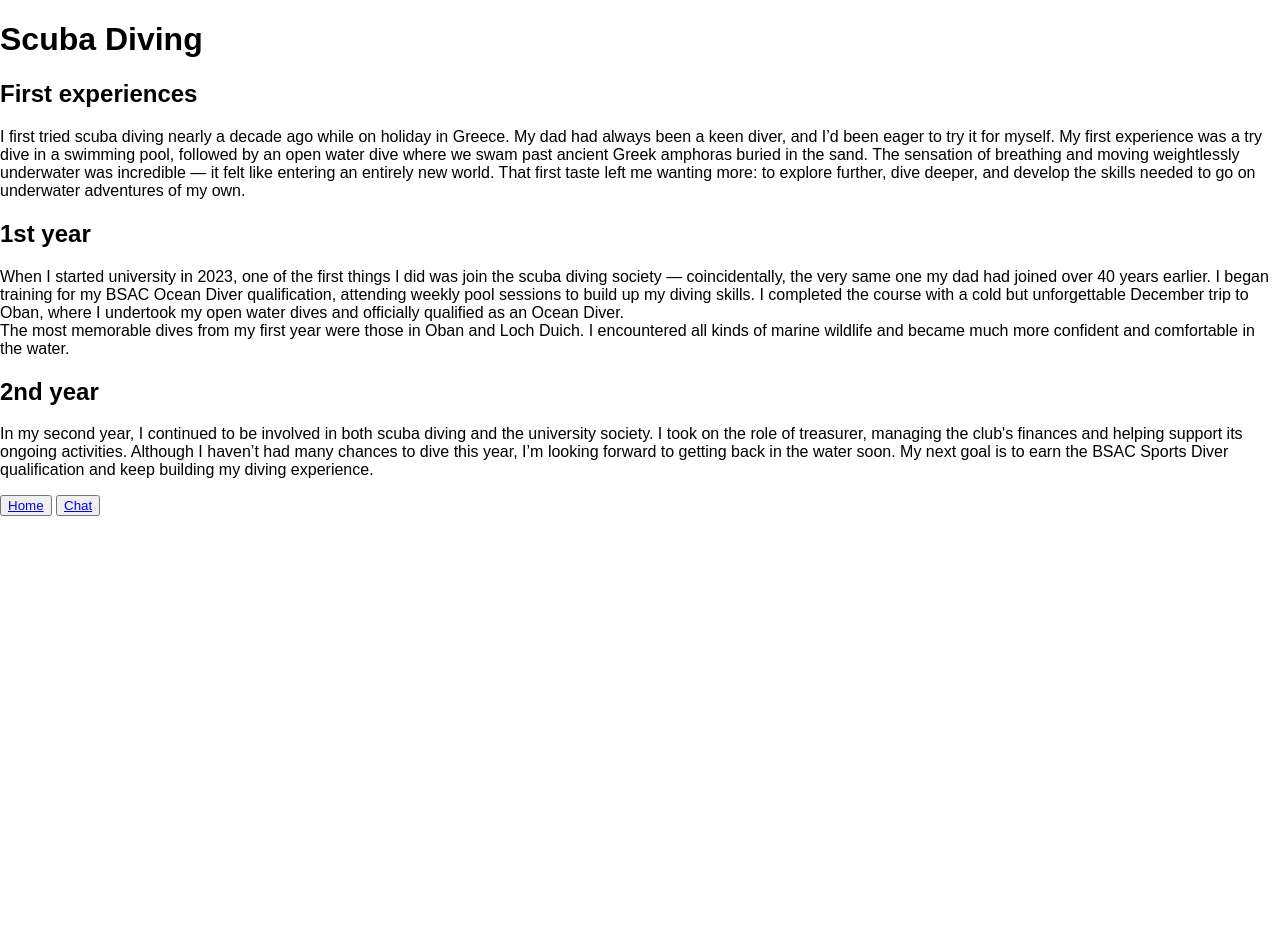
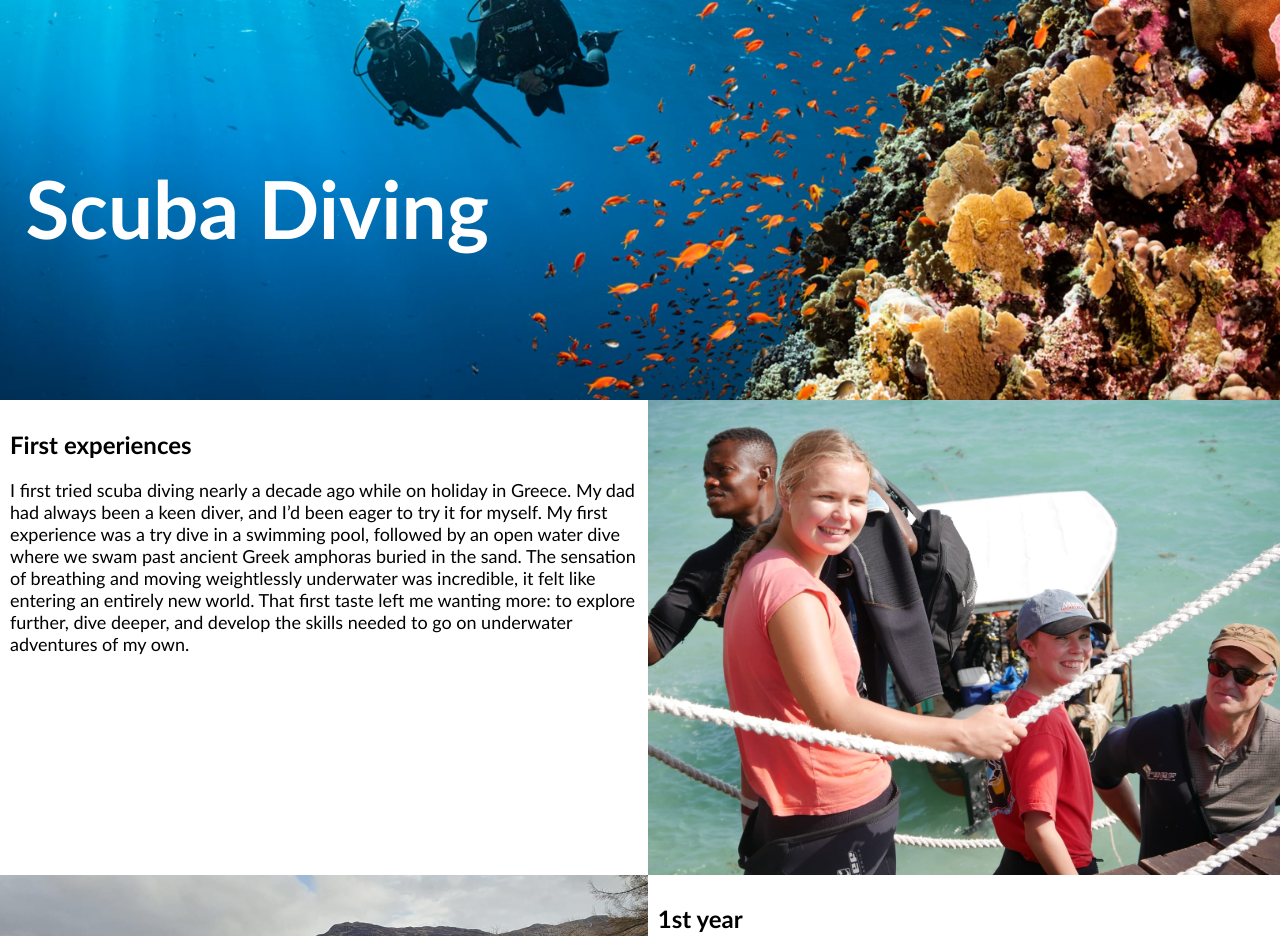
Before and after one commit to RossPottt/Project2, a plain HTML site: page CA4/public/info.html in a window 1280 px wide. Shown: the top 936 px of the page. Before the commit the page ends 800 px from the top, so only its background shows below. Drawn offline with Linux system fonts and the light colour scheme.

Commit message:
css changes

```diff
--- a/CA4/public/css/demo.css
+++ b/CA4/public/css/demo.css
@@ -1,12 +1,87 @@
-* {
-    box-sizing: border-box;
+ /*styling that affects all pages*/
+
+  /*default styling, unless overriden*/
+  body {
+    margin: 0px; /*ensures content is flush with the side of the page*/
+    padding: 0px;
+    color:;
+    font-family: 'Trebuchet MS', 'Lucida Sans Unicode', 'Lucida Grande', 'Lucida Sans', Arial, sans-serif;
   }
 
-  body {
-    margin: 0;
-    font-family: Arial, Helvetica, sans-serif;
+  p {
+    font-size: large;
   }
 
+  h1 {
+    margin: 0px;
+    padding: 0px;
+  }
+
+  main {
+    margin-block-end: 15px;
+  }
+
+  footer {
+    background-color: deepskyblue;
+    padding: 20px;
+    margin-top: 0px;
+  }
+
+  /*Unless overriden, images will scale down to fit mobile screens, but not increase in size*/
+  img {
+    max-width: 100%;
+  }
+
+  /*style for the index page*/
+
+    .index_header {
+      background-image: url('../images/skydive.jpg');
+      height: 400px;
+      background-size: cover;
+      background-repeat: no-repeat;
+      background-position: center;
+    }
+
+    /* adjusts the style of the h1 specifically inside the header*/
+    .index_header h1 {
+      position: absolute;
+      left: 2%;
+      top: 20%;
+      font-size: 5rem;
+      color: white;
+    }
+
+  /*Style for the info page*/
+
+    .info_header {
+        background-image: url('../images/scuba1.avif');
+        height: 400px;
+        background-size: cover;
+        background-repeat: no-repeat;
+        background-position: top;
+      }
+
+    /* adjusts the style of the h1 specifically inside the header*/
+    .info_header h1 {
+      position: absolute;
+      left: 2%;
+      top: 20%;
+      font-size: 5rem;
+      color: white;
+    }
+
+
+    /*sets up the grid layout for the info page*/
+    .info_grid {
+      display: grid;
+      grid-template-columns: auto auto;
+    }
+
+    section {
+      padding: 10px;
+    }
+
+  /* Style for the chat page */
   /* Style the side navigation */
   .sidenav {
     height: 100%;
--- a/CA4/public/info.html
+++ b/CA4/public/info.html
@@ -10,17 +10,30 @@
         <link rel="stylesheet" href="css/demo.css">
     </head>
     <body>
-      <main>
+
+      <header class="info_header">
         <h1>Scuba Diving</h1>
+      </header>
 
-        <h2>First experiences</h2>
-          <p>I first tried scuba diving nearly a decade ago while on holiday in Greece. My dad had always been a keen diver, and I’d been eager to try it for myself. My first experience was a try dive in a swimming pool, followed by an open water dive where we swam past ancient Greek amphoras buried in the sand. The sensation of breathing and moving weightlessly underwater was incredible — it felt like entering an entirely new world. That first taste left me wanting more: to explore further, dive deeper, and develop the skills needed to go on underwater adventures of my own.</p>
+      <main class="info_grid">
 
-        <h2>1st year</h2>
-          <p>When I started university in 2023, one of the first things I did was join the scuba diving society — coincidentally, the very same one my dad had joined over 40 years earlier. I began training for my BSAC Ocean Diver qualification, attending weekly pool sessions to build up my diving skills. I completed the course with a cold but unforgettable December trip to Oban, where I undertook my open water dives and officially qualified as an Ocean Diver. <br> The most memorable dives from my first year were those in Oban and Loch Duich. I encountered all kinds of marine wildlife and became much more confident and comfortable in the water.</p>
+        <section>
+          <h2>First experiences</h2>
+            <p>I first tried scuba diving nearly a decade ago while on holiday in Greece. My dad had always been a keen diver, and I’d been eager to try it for myself. My first experience was a try dive in a swimming pool, followed by an open water dive where we swam past ancient Greek amphoras buried in the sand. The sensation of breathing and moving weightlessly underwater was incredible, it felt like entering an entirely new world. That first taste left me wanting more: to explore further, dive deeper, and develop the skills needed to go on underwater adventures of my own.</p>
+        </section>
 
-        <h2>2nd year</h2>
-          <p>In my second year, I continued to be involved in both scuba diving and the university society. I took on the role of treasurer, managing the club's finances and helping support its ongoing activities. Although I haven’t had many chances to dive this year, I’m looking forward to getting back in the water soon. My next goal is to earn the BSAC Sports Diver qualification and keep building my diving experience.</p>
+        <img src="images/Zanzibar.jpg">
+
+        <img src="images/duich.jpg">
+
+        <section>
+          <h2>1st year</h2>
+            <p>When I started university in 2023, one of the first things I did was join the scuba diving society; coincidentally, the very same one my dad had joined over 40 years earlier. I began training for my <a href = "https://www.bsac.com/training/learn-to-scuba-dive/ocean-diver-course/#tab-1" target = "_blank">BSAC Ocean Diver</a> qualification, attending weekly pool sessions to build up my diving skills. I completed the course with a cold but unforgettable December trip to Oban, where I undertook my open water dives and officially qualified as an Ocean Diver. <br> The most memorable dives from my first year were those in Oban and Loch Duich. I encountered all kinds of marine wildlife and became much more confident and comfortable in the water.</p>
+
+          <h2>2nd year</h2>
+            <p>In my second year, I continued to be involved in both scuba diving and the university society. I took on the role of treasurer, managing the club's finances and helping support its ongoing activities. Although I haven’t had many chances to dive this year, I’m looking forward to getting back in the water soon. My next goal is to earn the BSAC Sports Diver qualification and keep building my diving experience.</p>
+        <section/>
+
       </main>
 
       <footer>
```
Also changed, not shown: CA4/public/index.html (+3 -3 lines), CA4/public/images/Zanzibar.jpg (added), CA4/public/images/duich.jpg (added), CA4/public/images/scuba1.avif (added), CA4/public/images/skydive.jpg (added).
